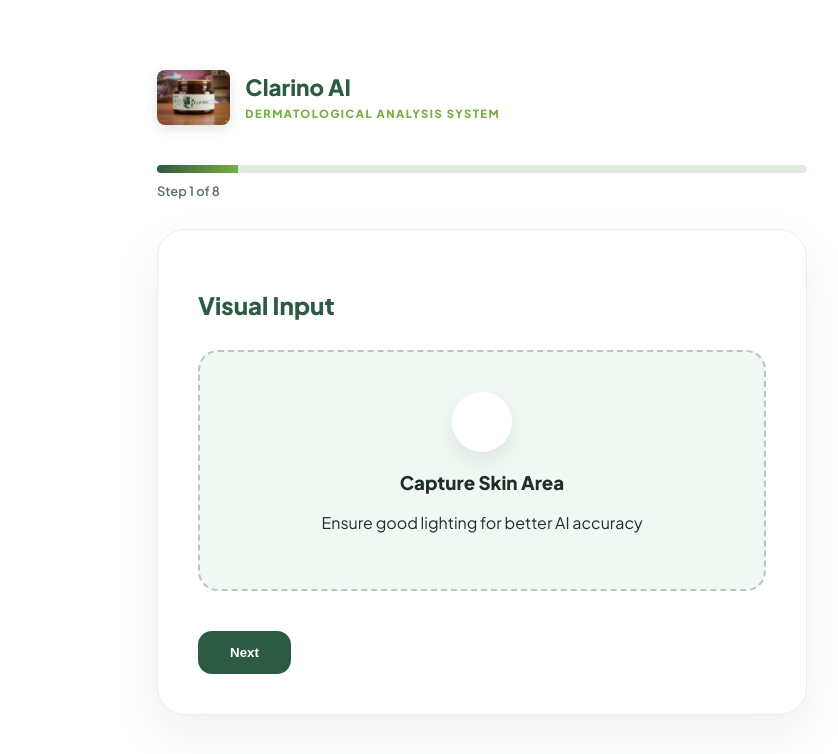
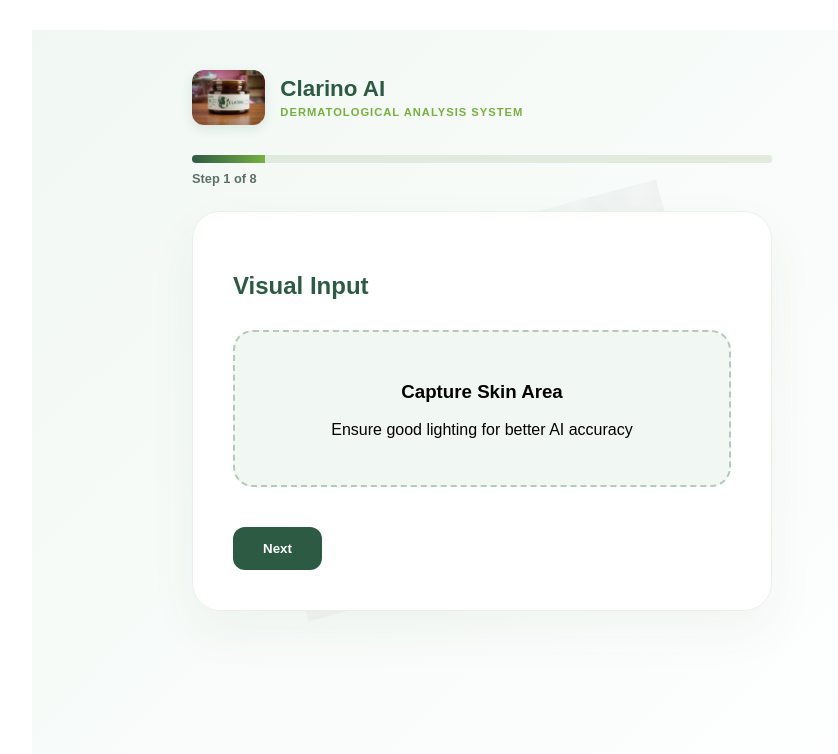
Before and after one commit to hassanarafa/ai-medical-frontend, a Vue app: page / in a window 1280 px wide. Shown: the top 754 px of the page, without its empty margins (158-996 px from the left). Built offline with nearby package versions, Linux system fonts and the light colour scheme.

Commit message:
some edits in the ui

```diff
--- a/src/views/DiagnosisPage.vue
+++ b/src/views/DiagnosisPage.vue
@@ -23,12 +23,13 @@
 
           <div class="step-body">
             <template v-if="currentStep === 0">
-              <div class="upload-zone" :class="{ 'has-image': image }" @click="$refs.imageInput.click()">
+              <div class="upload-zone" :class="{ 'has-image': image, 'is-scanning': loading }" @click="!loading && $refs.imageInput.click()">
                 <input ref="imageInput" type="file" accept="image/*" hidden @change="onFileChange" />
 
                 <div v-if="image" class="preview-container">
                   <img :src="image" class="image-preview" />
-                  <div class="overlay"><i class="ph ph-arrows-clockwise"></i> Tap to Change</div>
+                  <div v-if="loading" class="scan-line"></div>
+                  <div v-else class="overlay"><i class="ph ph-arrows-clockwise"></i> Tap to Change</div>
                 </div>
 
                 <div v-else class="upload-prompt">
@@ -55,30 +56,28 @@
           </div>
 
           <footer class="card-footer">
-            <button v-if="currentStep > 0" class="btn-ghost" @click="prevStep">Back</button>
+            <button v-if="currentStep > 0" class="btn-ghost" @click="prevStep" :disabled="loading">Back</button>
 
             <div class="right-actions">
-              <button v-if="steps[currentStep].optional && currentStep < lastStep" class="btn-link" @click="skipStep">
-                Skip this step
-              </button>
-              <button v-if="currentStep < lastStep" class="btn-next" :disabled="currentStep === 0 && !image"
-                @click="nextStep">
+              <button v-if="steps[currentStep].optional && currentStep < lastStep" class="btn-link" @click="skipStep" :disabled="loading">Skip</button>
+
+              <button v-if="currentStep < lastStep" class="btn-next" :disabled="currentStep === 0 && !image" @click="nextStep">
                 Next <i class="ph ph-caret-right"></i>
               </button>
 
               <button v-if="currentStep === lastStep" class="btn-submit" @click="submitForm" :disabled="loading">
                 <span v-if="loading" class="spinner"></span>
-                {{ loading ? 'Analyzing...' : 'Start Diagnosis' }}
+                {{ loading ? 'Analyzing Skin...' : 'Start Diagnosis' }}
               </button>
             </div>
           </footer>
         </div>
 
         <div v-else class="result-dashboard" :key="'result'">
-          <!-- <div class="report-header">
-            <div class="report-id">Ref: #AI-{{ Math.floor(Math.random()*10000) }}</div>
+          <div class="report-header">
+            <div class="report-id">Ref: #CL-{{ Math.floor(Math.random()*9000) + 1000 }}</div>
             <button class="btn-close" @click="resetWizard">×</button>
-          </div> -->
+          </div>
 
           <div class="report-grid">
             <section class="diagnosis-section">
@@ -93,7 +92,7 @@
                 <div class="suitability-pill" :class="result.suitability.toLowerCase()">
                   {{ result.suitability }}
                 </div>
-                <p class="suitability-note">Clarino Treatment Recommendation</p>
+                <p class="suitability-note">Clarino Suitability</p>
               </div>
             </section>
           </div>
@@ -108,9 +107,7 @@
           </div>
 
           <div class="report-footer">
-            <p class="legal">This analysis is AI-generated for educational guidance and does not replace professional
-              medical
-              consultation.</p>
+            <p class="legal">This analysis is AI-generated for guidance and does not replace professional medical consultation.</p>
             <button class="btn-print" @click="window.print()"><i class="ph ph-printer"></i> Print Report</button>
           </div>
         </div>
@@ -150,7 +147,7 @@ export default {
     progressWidth() { return ((this.currentStep + 1) / this.steps.length) * 100; },
     currentFields() {
       const map = [[],
-      [{ key: "gender", label: "Gender", options: ["Male", "Female"] }, { key: "age", label: "Age Group", options: ["11-14", "14-18", "18-21", "21-30", "30+"] }],
+      [{ key: "gender", label: "Gender", options: ["Male", "Female"] }, { key: "age", label: "Age Group", options: ["11-14", "14-18", "18-21", "21-25","25-30" , "30+"] }],
       [{ key: "skinType", label: "Baseline Skin Type", options: ["Normal", "Oily", "Dry", "Combination"] }, { key: "fastFood", label: "Frequent High-Sugar/Fat Diet?", options: ["Yes", "No"] }],
       [{ key: "timeSensitive", label: "Hormonal/Periodic Cycles?", options: ["Yes", "No"] }, { key: "painful", label: "Inflammatory Pain?", options: ["Yes", "No"] }],
       [{ key: "pus", label: "Pustule Formation?", options: ["Yes", "No"] }, { key: "redness", label: "Persistent Erythema (Redness)?", options: ["Yes", "No"] }],
@@ -212,81 +209,118 @@ export default {
 <style scoped>
 @import url('https://fonts.googleapis.com/css2?family=Plus+Jakarta+Sans:wght@400;600;800&display=swap');
 
-/* CLARINO BRAND COLOR PALETTE
-  Primary: #2D5A43 (Dark Silhouette Green)
-  Secondary: #76B041 (Leaf Green)
-  Soft: #F1F8F4 (Mint Background)
+/* CLARINO BRAND SYSTEM - 2026
+  Primary Dark: #2D5A43 | Primary Leaf: #76B041 | Clinic Mint: #F1F8F4
 */
 
+/* 1. RESET & MASTER CONTAINER */
 .wizard-container {
-  max-width: 650px;
-  margin: 0 auto;
+  position: relative;
+  min-height: 100vh;
+  width: 100%;
+  margin: 0;
   padding: 40px 20px;
-  font-family: 'Plus Jakarta Sans', sans-serif;
-  color: #1F2F28; /* Dark forest grey */
+  /* Soft Medical Gradient */
+  background: linear-gradient(135deg, #F1F8F4 0%, #FFFFFF 100%);
+  background-attachment: fixed;
+  display: flex;
+  flex-direction: column;
+  align-items: center;
+  overflow-x: hidden; /* Prevents horizontal overflow/clipping */
+  box-sizing: border-box; /* Crucial: includes padding in width calculations */
 }
 
-/* CLINIC HEADER */
+/* 2. THE WATERMARK (Centered Background Branding) */
+.wizard-container::after {
+  content: "";
+  position: fixed;
+  top: 50%;
+  left: 50%;
+  transform: translate(-50%, -50%) rotate(-15deg);
+
+  /* Responsive sizing: 80% of screen width, but capped at 450px */
+  width: 80vw;
+  height: 80vw;
+  max-width: 450px;
+  max-height: 450px;
+
+  background-image: v-bind("`url(${clarinoLogo})` ");
+  background-size: contain;
+  background-repeat: no-repeat;
+  background-position: center;
+
+  opacity: 0.04;
+  filter: grayscale(100%);
+  pointer-events: none;
+  z-index: 0;
+}
+
+/* 3. LAYOUT WRAPPERS (Z-index 2 keeps content above watermark) */
+.clinic-header,
+.tracker-wrapper,
+.main-content {
+  position: relative;
+  z-index: 2;
+  width: 100%;
+  max-width: 580px; /* Limits desktop width for readability */
+  box-sizing: border-box;
+}
+
+/* 4. CLINIC HEADER */
 .clinic-header {
   display: flex;
   align-items: center;
   gap: 15px;
-  margin-bottom: 40px;
+  margin-bottom: 30px;
 }
 
 .header-logo {
   height: 55px;
-  border-radius: 8px;
-  box-shadow: 0 4px 12px rgba(45, 90, 67, 0.15);
+  border-radius: 12px;
+  box-shadow: 0 4px 12px rgba(45, 90, 67, 0.12);
 }
 
 .header-text h1 {
   font-size: 1.4rem;
   font-weight: 800;
   margin: 0;
-  color: #2D5A43; /* Brand Dark Green */
+  color: #2D5A43;
 }
 
 .header-text span {
   font-size: 0.7rem;
-  color: #76B041; /* Brand Leaf Green */
+  color: #76B041;
   font-weight: 700;
   text-transform: uppercase;
-  letter-spacing: 1.5px;
+  letter-spacing: 1px;
 }
 
-/* PROGRESS TRACKER */
-.tracker-wrapper {
-  margin-bottom: 30px;
-}
-
+/* 5. TRACKER & PROGRESS BAR */
+.tracker-wrapper { margin-bottom: 25px; }
 .progress-bar {
   height: 8px;
   background: #E0EADD;
   border-radius: 10px;
   overflow: hidden;
-  margin-bottom: 10px;
+  margin-bottom: 8px;
 }
-
 .progress-fill {
   height: 100%;
   background: linear-gradient(90deg, #2D5A43, #76B041);
-  transition: width 0.5s cubic-bezier(0.4, 0, 0.2, 1);
+  transition: width 0.6s cubic-bezier(0.4, 0, 0.2, 1);
 }
+.steps-count { font-size: 0.8rem; color: #5C7067; font-weight: 600; }
 
-.steps-count {
-  font-size: 0.8rem;
-  color: #5C7067;
-  font-weight: 600;
-}
-
-/* THE GLASS CARD */
-.glass-card {
-  background: white;
+/* 6. MAIN CARDS (Glassmorphism) */
+.glass-card, .result-dashboard {
+  width: 100%;
+  background: rgba(255, 255, 255, 0.96);
+  backdrop-filter: blur(10px);
   border-radius: 28px;
   padding: 40px;
-  box-shadow: 0 20px 50px rgba(45, 90, 67, 0.08); /* Green-tinted shadow */
   border: 1px solid #E9F0E8;
+  box-shadow: 0 20px 50px rgba(45, 90, 67, 0.05);
+  box-sizing: border-box;
 }
 
 .step-title {
@@ -296,243 +330,111 @@ export default {
   color: #2D5A43;
 }
 
-/* UPLOAD ZONE */
+/* 7. UPLOAD ZONE & PREVIEW */
 .upload-zone {
+  width: 100%;
   border: 2px dashed #B5C9BE;
   border-radius: 20px;
-  padding: 40px;
+  padding: 30px 15px;
   text-align: center;
   cursor: pointer;
+  background: #F1F8F4;
   transition: all 0.3s ease;
-  background: #F1F8F4; /* Soft Mint */
+  box-sizing: border-box;
+}
+.upload-zone:hover { border-color: #76B041; background: #E8F5E9; }
+
+.preview-container { border-radius: 16px; overflow: hidden; position: relative; }
+.image-preview { width: 100%; max-height: 350px; object-fit: cover; display: block; }
+.overlay {
+  position: absolute; bottom: 0; width: 100%; background: rgba(31, 47, 40, 0.7);
+  color: white; padding: 10px; font-size: 0.8rem; font-weight: 600; text-align: center;
 }
 
-.upload-zone:hover {
-  border-color: #76B041;
-  background: #E8F5E9;
+/* 8. FORM FIELDS */
+.fields-grid { display: grid; gap: 20px; }
+.field-item label { display: block; font-size: 0.85rem; font-weight: 700; color: #2D5A43; margin-bottom: 8px; }
+.select-wrapper select {
+  width: 100%; padding: 14px; border-radius: 12px; border: 1px solid #D1DBD5;
+  background: white; font-size: 0.95rem; appearance: none;
+  box-sizing: border-box;
 }
 
-.upload-zone.has-image {
-  padding: 10px;
-  border-style: solid;
-}
-
-.icon-circle {
-  width: 60px;
-  height: 60px;
-  background: white;
-  border-radius: 50%;
-  display: flex;
-  align-items: center;
-  justify-content: center;
-  margin: 0 auto 15px;
-  font-size: 1.5rem;
-  color: #76B041;
-  box-shadow: 0 10px 20px rgba(45, 90, 67, 0.1);
-}
-
-.preview-container {
-  position: relative;
-  border-radius: 16px;
-  overflow: hidden;
-}
-
-.image-preview {
-  width: 100%;
-  max-height: 300px;
-  object-fit: cover;
-}
-
-.overlay {
-  position: absolute;
-  bottom: 0;
-  width: 100%;
-  background: rgba(31, 47, 40, 0.7); /* Dark green-grey overlay */
-  color: white;
-  padding: 10px;
-  font-size: 0.8rem;
-  font-weight: 600;
-}
-
-/* FIELDS */
-.fields-grid {
-  display: grid;
-  gap: 20px;
-}
-
-.field-item label {
-  display: block;
-  font-size: 0.85rem;
-  font-weight: 700;
-  margin-bottom: 8px;
-  color: #2D5A43;
-}
-
-.select-wrapper select {
-  width: 100%;
-  padding: 14px;
-  border-radius: 12px;
-  border: 1px solid #D1DBD5;
-  background: #fff;
-  font-size: 0.95rem;
-  appearance: none;
-  transition: border-color 0.2s;
-}
-
-.select-wrapper select:focus {
-  border-color: #76B041;
-  outline: none;
-  box-shadow: 0 0 0 4px rgba(118, 176, 65, 0.1);
-}
-
-/* BUTTONS */
+/* 9. BUTTONS & ACTIONS */
 .card-footer {
   display: flex;
   justify-content: space-between;
   align-items: center;
   margin-top: 40px;
 }
+.btn-next, .btn-submit {
+  padding: 14px 30px; border-radius: 12px; background: #2D5A43; color: white;
+  border: none; font-weight: 700; cursor: pointer; transition: 0.2s;
+}
+.btn-next:hover, .btn-submit:hover { background: #76B041; transform: translateY(-2px); }
+.btn-ghost { background: none; border: none; color: #2D5A43; font-weight: 700; cursor: pointer; }
+.btn-link { color: #5C7067; font-size: 0.85rem; font-weight: 600; text-decoration: underline; cursor: pointer; background: none; border: none; }
 
-.btn-next,
-.btn-submit {
-  padding: 14px 32px;
-  border-radius: 14px;
-  background: #2D5A43;
-  color: white;
-  border: none;
-  font-weight: 700;
-  cursor: pointer;
-  transition: all 0.3s ease;
+.right-actions { display: flex; align-items: center; gap: 15px; }
+
+/* 10. RESULT DASHBOARD SPECIFICS */
+.condition-name {
+  font-size: 1.8rem; font-weight: 800; color: #2D5A43; margin: 10px 0;
+  border-left: 5px solid #76B041; padding-left: 15px;
+}
+.product-card-inner { background: #F1F8F4; padding: 20px; border-radius: 20px; text-align: center; }
+.product-shot { width: 100%; max-width: 140px; border-radius: 10px; margin-bottom: 10px; }
+.suitability-pill { padding: 6px 15px; border-radius: 20px; font-size: 0.7rem; font-weight: 800; text-transform: uppercase; }
+.suitability-pill.safe { background: #DCF2E1; color: #1B4332; }
+.suitability-pill.unsafe { background: #FEE2E2; color: #991B1B; }
+
+/* 📱 NARROW SCREEN (MOBILE) HANDLING */
+@media (max-width: 500px) {
+  .wizard-container { padding: 20px 10px; } /* Tighten edge spacing */
+
+  .clinic-header {
+    flex-direction: column;
+    text-align: center;
+    margin-bottom: 20px;
+    gap: 10px;
   }
 
-.btn-next:hover, .btn-submit:hover {
-  background: #76B041;
-  transform: translateY(-2px);
-  box-shadow: 0 10px 20px rgba(118, 176, 65, 0.2);
+  .glass-card, .result-dashboard {
+    padding: 25px 15px;
+    border-radius: 20px;
   }
 
-.btn-ghost {
-  background: none;
-  border: none;
-  color: #2D5A43;
-  font-weight: 700;
-  opacity: 0.7;
-  cursor: pointer;
-}
+  .step-title { font-size: 1.2rem; text-align: center; }
 
-.btn-link {
-  background: none;
-  border: none;
-  color: #5C7067;
-  font-size: 0.9rem;
-  font-weight: 600;
-  cursor: pointer;
-  padding: 10px 15px;
-  text-decoration: underline;
-  transition: color 0.2s;
-}
-
-.btn-link:hover {
-  color: #76B041;
+  .card-footer {
+    flex-direction: column-reverse; /* Stack "Back" under the main buttons */
+    gap: 20px;
   }
 
   .right-actions {
-  display: flex;
-  align-items: center;
+    width: 100%;
+    flex-direction: column;
     gap: 15px;
   }
 
-/* RESULT DASHBOARD */
-.result-dashboard {
-  background: white;
-  border-radius: 28px;
-  padding: 40px;
-  box-shadow: 0 30px 60px rgba(45, 90, 67, 0.12);
+  .btn-next, .btn-submit { width: 100%; padding: 16px; }
+  .btn-link { text-align: center; width: 100%; }
+
+  .report-grid { grid-template-columns: 1fr; gap: 20px; }
+  .product-recommendation { order: -1; }
+  .condition-name { font-size: 1.5rem; }
 }
 
-.report-id {
-  font-size: 0.75rem;
-  font-weight: 800;
-  color: #76B041;
-  background: #F1F8F4;
-  padding: 4px 12px;
-  border-radius: 20px;
+/* 🧬 UTILITIES & ANIMATIONS */
+.spinner {
+  width: 18px; height: 18px; border: 3px solid rgba(255,255,255,0.3);
+  border-top-color: #fff; border-radius: 50%; display: inline-block;
+  animation: spin 0.8s linear infinite; margin-right: 8px;
 }
+@keyframes spin { to { transform: rotate(360deg); } }
 
-.condition-name {
-  font-size: 2rem;
-  font-weight: 800;
-  color: #2D5A43;
-  margin: 10px 0;
-  border-left: 5px solid #76B041;
-  padding-left: 15px;
-}
-
-.reasoning-text {
-  color: #4A5D54;
-  line-height: 1.6;
-  font-size: 0.95rem;
-}
-
-.product-card-inner {
-  background: #F1F8F4;
-  padding: 15px;
-  border-radius: 20px;
-  text-align: center;
-  border: 1px solid #E0EADD;
-}
-
-.product-shot {
-  width: 100%;
-  border-radius: 12px;
-  margin-bottom: 12px;
-}
-
-.suitability-pill {
-  display: inline-block;
-  padding: 6px 16px;
-  border-radius: 20px;
-  font-size: 0.75rem;
-  font-weight: 800;
-  text-transform: uppercase;
-}
-
-.suitability-pill.safe {
-  background: #DCF2E1;
-  color: #1B4332;
-}
-
-.suitability-pill.unsafe {
-  background: #FEE2E2;
-  color: #991B1B;
-}
-
-.care-list li i {
-  color: #76B041; /* Leaf Green Checkmarks */
-}
-
-.report-footer {
-  border-top: 1px solid #E9F0E8;
-  padding-top: 30px;
-  margin-top: 30px;
-}
-
-.legal {
-  font-size: 0.75rem;
-  color: #5C7067;
-  margin-bottom: 20px;
-}
-
-/* RESPONSIVE */
-@media (max-width: 600px) {
-  .report-grid {
-    grid-template-columns: 1fr;
-  }
-  .product-recommendation {
-    order: -1;
-  }
-  .glass-card, .result-dashboard {
-    padding: 25px;
-  }
-}
+/* TRANSITIONS */
+.fade-transform-enter-active, .fade-transform-leave-active { transition: all 0.3s ease; }
+.fade-transform-enter-from { opacity: 0; transform: translateY(15px); }
+.fade-transform-leave-to { opacity: 0; transform: translateY(-15px); }
 </style>
```
Lines whose indentation alone changed are shown as unchanged.
